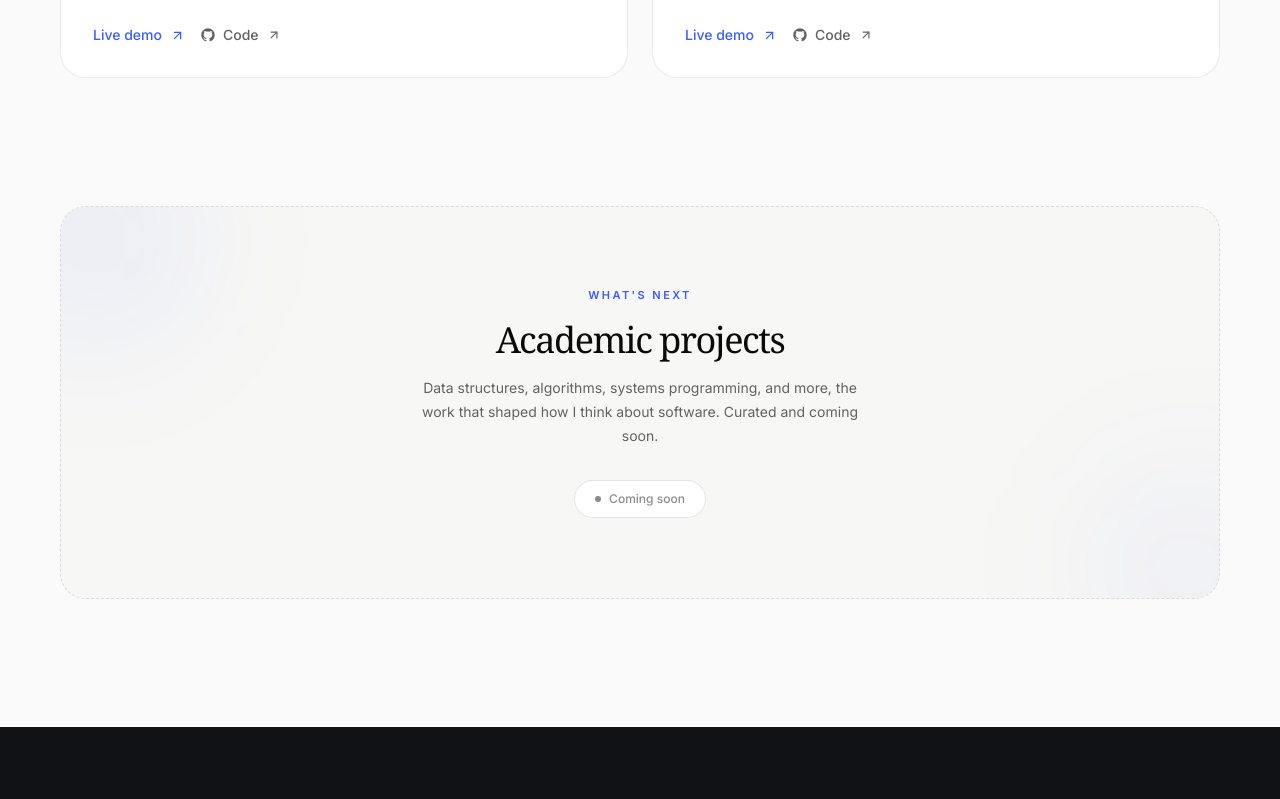
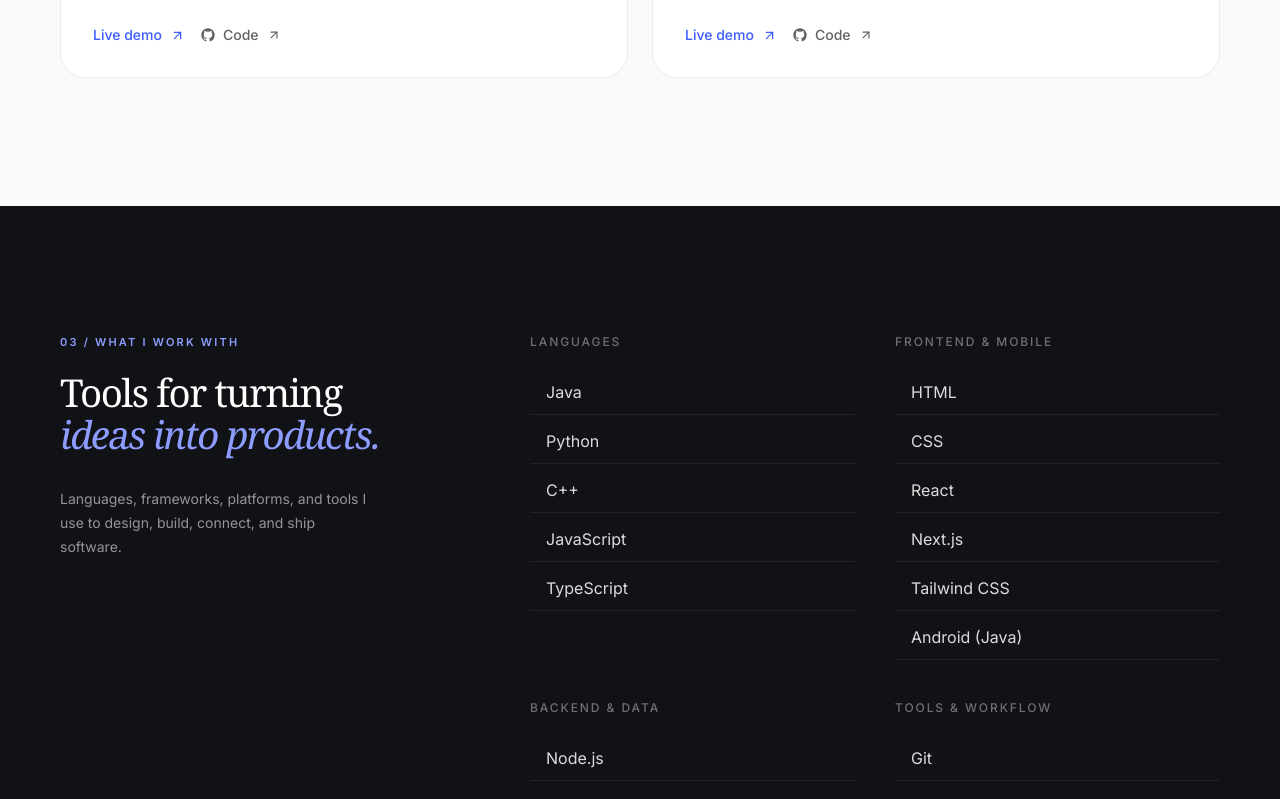
Before and after one commit to MlungisiMahlangu/PortfolioBuild, a Next.js app: page / in a window 1280 px wide. Shown: the part 3540-4339 px from the top of the page. Built offline with nearby package versions, Linux system fonts and the light colour scheme.

Commit message:
Remove the Academic projects coming-soon section
It sat between Selected work and the toolkit without any content behind it; the page now flows projects straight into the toolkit.

```diff
--- a/app/page.tsx
+++ b/app/page.tsx
@@ -1,5 +1,4 @@
 import { About } from '@/components/About'
-import { ComingSoon } from '@/components/ComingSoon'
 import { Contact } from '@/components/Contact'
 import { Footer } from '@/components/Footer'
 import { Hero } from '@/components/Hero'
@@ -20,7 +19,6 @@ export default function Home() {
         <Marquee />
         <About />
         <Projects />
-        <ComingSoon />
         <Skills />
         <WorkWithMe />
         <Contact />
--- a/components/ComingSoon.tsx
+++ /dev/null
@@ -1,52 +0,0 @@
-'use client'
-
-import { motion, useReducedMotion } from 'framer-motion'
-import { Reveal } from '@/components/Reveal'
-
-export function ComingSoon() {
-  const reduce = useReducedMotion()
-
-  return (
-    <section className="mx-auto max-w-[1240px] px-6 pb-24 lg:px-10 lg:pb-32">
-      <motion.div
-        initial={reduce ? false : { opacity: 0, y: 24 }}
-        whileInView={{ opacity: 1, y: 0 }}
-        viewport={{ once: true, amount: 0.3 }}
-        transition={{ duration: 0.7, ease: [0.22, 1, 0.36, 1] }}
-        className="relative overflow-hidden rounded-[1.6rem] border border-dashed border-black/[0.12] bg-[#f7f7f5] px-8 py-14 text-center sm:px-14 sm:py-20"
-      >
-        <div className="pointer-events-none absolute -left-20 -top-20 h-56 w-56 rounded-full bg-[#3b5bff]/[0.06] blur-3xl" />
-        <div className="pointer-events-none absolute -bottom-20 -right-20 h-56 w-56 rounded-full bg-[#3b5bff]/[0.04] blur-3xl" />
-
-        <Reveal>
-          <p className="mb-4 text-[11px] font-semibold uppercase tracking-[0.22em] text-[#3b5bff]">
-            What&apos;s next
-          </p>
-        </Reveal>
-
-        <Reveal delay={0.08}>
-          <h3 className="font-serif text-3xl tracking-[-0.04em] sm:text-4xl">
-            Academic projects
-          </h3>
-        </Reveal>
-
-        <Reveal delay={0.14}>
-          <p className="mx-auto mt-4 max-w-md text-sm leading-6 text-[#626262]">
-            Data structures, algorithms, systems programming, and more, the work that shaped how I think about software.
-            Curated and coming soon.
-          </p>
-        </Reveal>
-
-        <Reveal delay={0.2}>
-          <span className="mt-8 inline-flex items-center gap-2 rounded-full border border-black/[0.1] bg-white px-5 py-2.5 text-xs font-medium text-[#8b8b8b]">
-            <span className="relative flex h-1.5 w-1.5">
-              <span className="absolute inline-flex h-full w-full animate-ping rounded-full bg-[#8b8b8b] opacity-60" />
-              <span className="relative inline-flex h-1.5 w-1.5 rounded-full bg-[#8b8b8b]" />
-            </span>
-            Coming soon
-          </span>
-        </Reveal>
-      </motion.div>
-    </section>
-  )
-}
```
